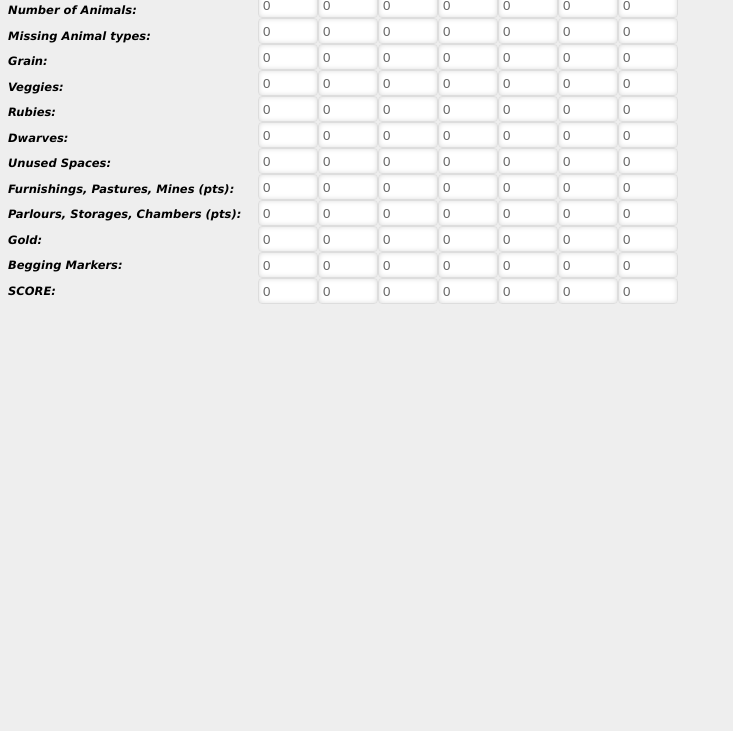
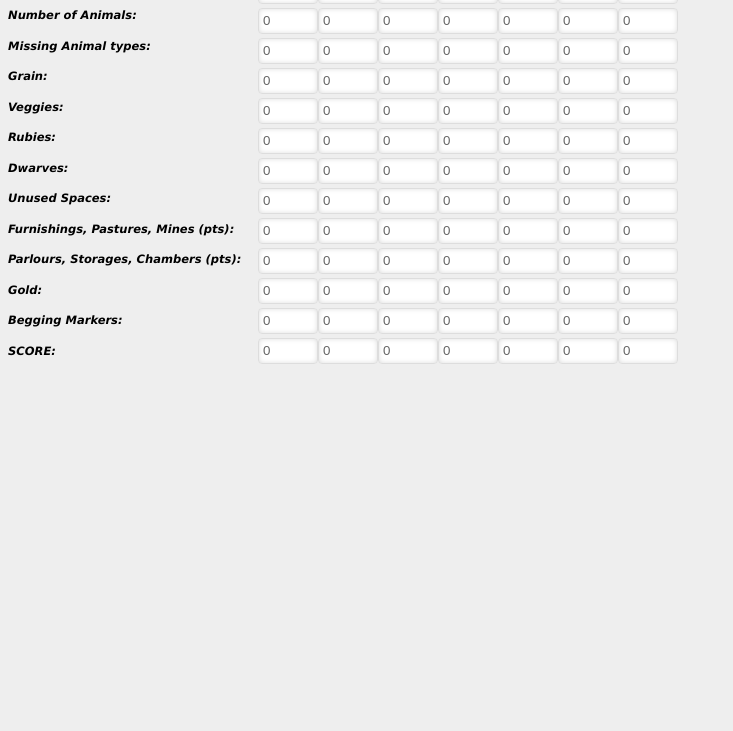
Before and after one commit to subskipper/subskipper.github.io, a plain HTML site: page index.htm in a window 1280 px wide. Shown: the part 69-800 px from the top of the page, without its empty margins (0-733 px from the left). Drawn offline with Linux system fonts and the light colour scheme.

Commit message:
Some CSS fixes for labels

```diff
--- a/index.htm
+++ b/index.htm
@@ -9,11 +9,16 @@
         <div class="divLogo">
             Caverna Scorer
         </div>
+        <div class="mainDiv">
         <div class="contentDiv">
             <div class="lineLabels">
+                <div>
                 <p>Player Name:</p>
+                </div>
+                <div>
                 <p>Number of Animals:</p>
-                <p>Missing Animal types:</p>
+                </div>
+                    <p>Missing Animal types:</p>
                 <p>Grain:</p>
                 <p>Veggies:</p>
                 <p>Rubies:</p>
@@ -29,47 +34,24 @@
         <!-- ko foreach: columns -->
             <div class="scoreItem">
 
-                    <input data-bind="value: Name" />
-                    <br />
-                    <input data-bind="value: numberOfAnimals">
-                    <br />
-
-                    <input data-bind="value: missingAnimalTypes" />
-                    <br />
-
-                    <input data-bind="value: numberOfGrain" />
-                    <br />
-
-                    <input data-bind="value: numerOfVegetables" />
-                    <br />
-
-                    <input data-bind="value: numberOfRubies" />
-                    <br />
-
-                    <input data-bind="value: numberOfDwarves" />
-                    <br />
-
-                    <input data-bind="value: numberOfUnusedSpaces" />
-                    <br />
-
-                    <input data-bind="value: furnishingsPasturesAndMines" />
-                    <br />
-
-                    <input data-bind="value: pointsForParlorsStoragesChambers" />
-                    <br />
-
-                    <input data-bind="value: gold" />
-                    <br />
-
-                    <input data-bind="value: numberOfBeggingMarkers" />
-                    <br />
-
-                    <input data-bind="value: score"/>
+                    <p><input data-bind="value: Name" /></p>
+                    <p><input data-bind="value: numberOfAnimals"></p>
+                    <p><input data-bind="value: missingAnimalTypes" /></p>
+                    <p><input data-bind="value: numberOfGrain" /></p>
+                    <p><input data-bind="value: numerOfVegetables" /></p>
+                    <p><input data-bind="value: numberOfRubies" /></p>
+                    <p><input data-bind="value: numberOfDwarves" /></p>
+                    <p><input data-bind="value: numberOfUnusedSpaces" /></p>
+                    <p><input data-bind="value: furnishingsPasturesAndMines" /></p>
+                    <p><input data-bind="value: pointsForParlorsStoragesChambers" /></p>
+                    <p><input data-bind="value: gold" /></p>
+                    <p><input data-bind="value: numberOfBeggingMarkers" /></p>
+                    <p><input data-bind="value: score"/></p>
                     <br />
             </div>
         <!-- /ko -->
         </div>
-
+        </div>
         <script src="scripts/knockout-3.0.0.js" type="application/javascript"></script>
         <script src="scripts/viewModel.js" type="application/javascript"></script>
 
--- a/styles/styles.css
+++ b/styles/styles.css
@@ -1,16 +1,18 @@
 .scoreItem {
-    float:left;
+    float:right;
+    vertical-align: middle;
 }
 
 .lineLabels {
     width: 250px;
     float: left;
-
 }
 
 .lineLabels p {
     font-weight: bold;
     font-style: italic;
+    vertical-align: middle;
+    height: 19px;
 }
 
 .divLogo {
@@ -30,6 +32,8 @@
     color: #666;
     height: 26px;
     padding: 4px;
+    margin-bottom: 4px;
+    float: right;
 }
 
 body {
@@ -37,3 +41,7 @@ body {
     font-family: Geneva, Verdana,  sans-serif;
     font-size: 72%;
 }
+
+.mainDiv {
+    display: inline-block;
+}
```
